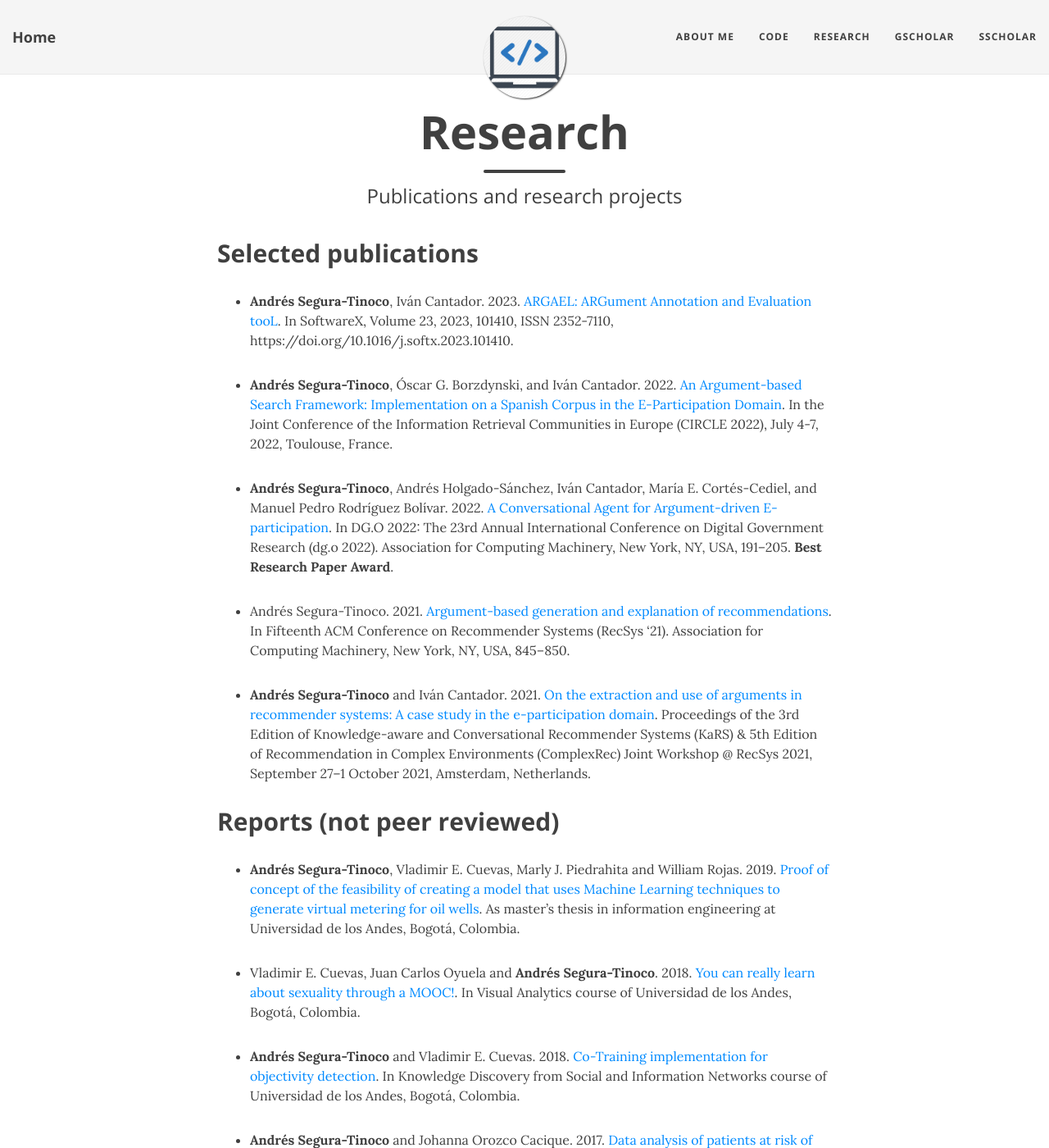
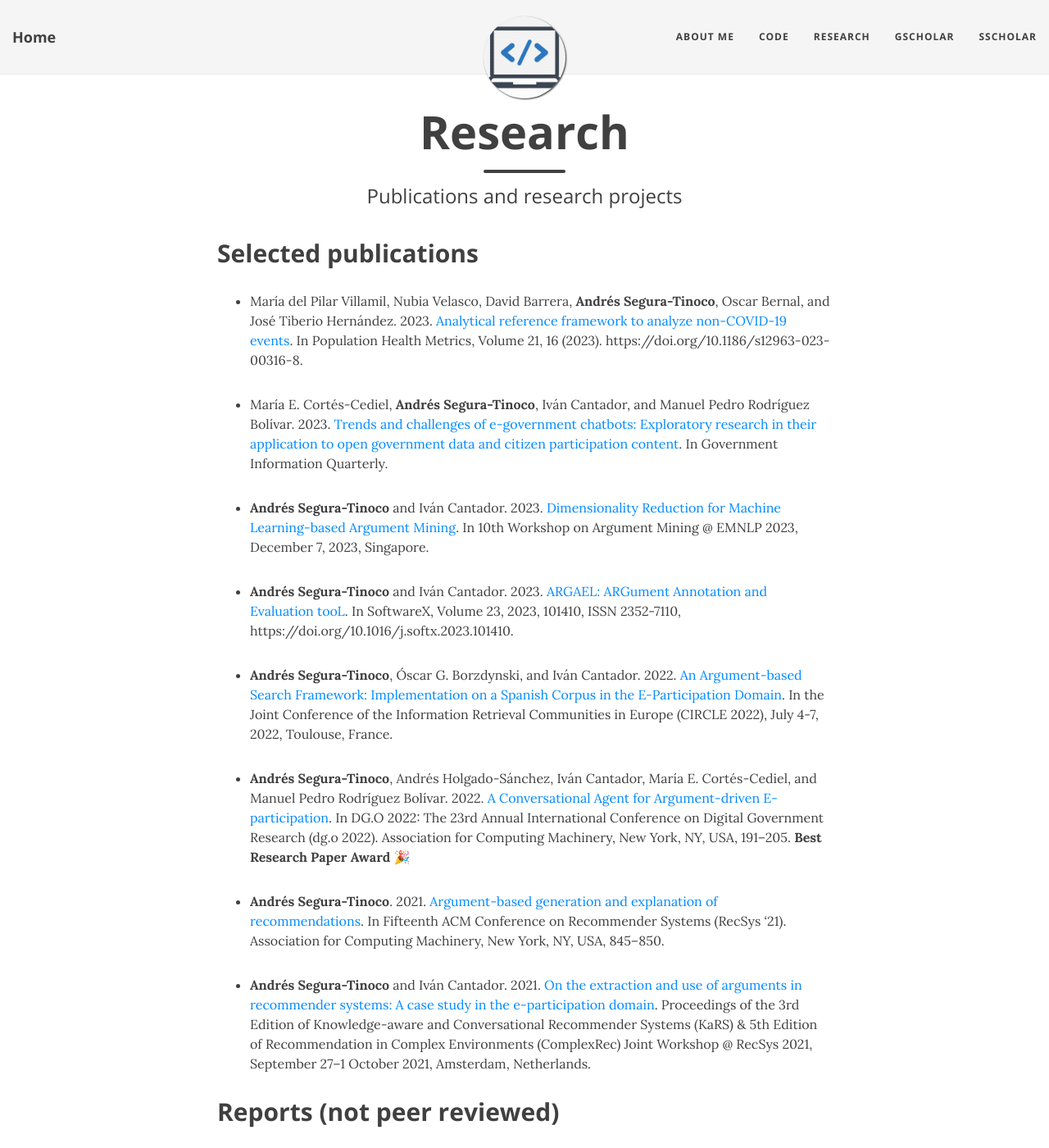
Before and after one commit to ansegura7/ansegura7.github.io, a Jekyll site: the page built from research.md, in a window 1280 px wide and 1400 px high. Shown: the whole window at 82% size. Built offline with Jekyll 4.4.1, drawn with Linux system fonts in a browser that asks for light colours; nearby versions of some CDN libraries; some of the changed text lies outside the part shown.

Commit message:
Update research.md
The selected publications and reports (not peer reviewed) list has been updated.

```diff
--- a/research.md
+++ b/research.md
@@ -6,25 +6,30 @@ subtitle: Publications and research projects
 
 ## Selected publications
 
-- <b>Andrés Segura-Tinoco</b>, Iván Cantador. 2023. <a href="https://www.sciencedirect.com/science/article/pii/S2352711023001061" target="_blank">ARGAEL: ARGument Annotation and Evaluation tooL</a>. In SoftwareX, Volume 23, 2023, 101410, ISSN 2352-7110, https://doi.org/10.1016/j.softx.2023.101410.
+- María del Pilar Villamil, Nubia Velasco, David Barrera, <b>Andrés Segura-Tinoco</b>, Oscar Bernal, and José Tiberio Hernández. 2023. <a href="https://pophealthmetrics.biomedcentral.com/articles/10.1186/s12963-023-00316-8">Analytical reference framework to analyze non-COVID-19 events</a>. In Population Health Metrics, Volume 21, 16 (2023). https://doi.org/10.1186/s12963-023-00316-8.
+
+- María E. Cortés-Cediel, <b>Andrés Segura-Tinoco</b>, Iván Cantador, and Manuel Pedro Rodríguez Bolívar. 2023. <a href="#">Trends and challenges of e-government chatbots: Exploratory research in their application to open government data and citizen participation content</a>. In Government Information Quarterly.
+
+- <b>Andrés Segura-Tinoco</b> and Iván Cantador. 2023. <a href="#">Dimensionality Reduction for Machine Learning-based Argument Mining</a>. In 10th Workshop on Argument Mining @ EMNLP 2023, December 7, 2023, Singapore.
+
+- <b>Andrés Segura-Tinoco</b> and Iván Cantador. 2023. <a href="https://www.sciencedirect.com/science/article/pii/S2352711023001061" target="_blank">ARGAEL: ARGument Annotation and Evaluation tooL</a>. In SoftwareX, Volume 23, 2023, 101410, ISSN 2352-7110, https://doi.org/10.1016/j.softx.2023.101410.
 
 - <b>Andrés Segura-Tinoco</b>, Óscar G. Borzdynski, and Iván Cantador. 2022. <a href="https://github.com/argrecsys/arg-ir-tool/blob/main/papers/circle22-paper-two-cols.pdf" target="_blank">An Argument-based Search Framework: Implementation on a Spanish Corpus in the E-Participation Domain</a>. In the Joint Conference of the Information Retrieval Communities in Europe (CIRCLE 2022), July 4-7, 2022, Toulouse, France.
 
-- <b>Andrés Segura-Tinoco</b>, Andrés Holgado-Sánchez, Iván Cantador, María E. Cortés-Cediel, and Manuel Pedro Rodríguez Bolívar. 2022. <a href="https://dl.acm.org/doi/10.1145/3543434.3543447" target="_blank">A Conversational Agent for Argument-driven E-participation</a>. In DG.O 2022: The 23rd Annual International Conference on Digital Government Research (dg.o 2022). Association for Computing Machinery, New York, NY, USA, 191–205. <b>Best Research Paper Award</b>.
+- <b>Andrés Segura-Tinoco</b>, Andrés Holgado-Sánchez, Iván Cantador, María E. Cortés-Cediel, and Manuel Pedro Rodríguez Bolívar. 2022. <a href="https://dl.acm.org/doi/10.1145/3543434.3543447" target="_blank">A Conversational Agent for Argument-driven E-participation</a>. In DG.O 2022: The 23rd Annual International Conference on Digital Government Research (dg.o 2022). Association for Computing Machinery, New York, NY, USA, 191–205. <b>Best Research Paper Award</b> 🎉
 
-- Andrés Segura-Tinoco. 2021. <a href="https://dl.acm.org/doi/10.1145/3460231.3473894" target="_blank">Argument-based generation and explanation of recommendations</a>. In Fifteenth ACM Conference on Recommender Systems (RecSys '21). Association for Computing Machinery, New York, NY, USA, 845–850.
+- <b>Andrés Segura-Tinoco</b>. 2021. <a href="https://dl.acm.org/doi/10.1145/3460231.3473894" target="_blank">Argument-based generation and explanation of recommendations</a>. In Fifteenth ACM Conference on Recommender Systems (RecSys '21). Association for Computing Machinery, New York, NY, USA, 845–850.
 
-- <b>Andrés Segura-Tinoco</b> and Iván Cantador. 2021. <a href="http://ceur-ws.org/Vol-2960/paper3.pdf" target="_blank">On the extraction and use of arguments in recommender
-systems: A case study in the e-participation domain</a>. Proceedings of the 3rd Edition of Knowledge-aware and Conversational Recommender Systems (KaRS) & 5th Edition of Recommendation in Complex Environments (ComplexRec) Joint Workshop @ RecSys 2021, September 27–1 October 2021, Amsterdam, Netherlands.
+- <b>Andrés Segura-Tinoco</b> and Iván Cantador. 2021. <a href="http://ceur-ws.org/Vol-2960/paper3.pdf" target="_blank">On the extraction and use of arguments in recommender systems: A case study in the e-participation domain</a>. Proceedings of the 3rd Edition of Knowledge-aware and Conversational Recommender Systems (KaRS) & 5th Edition of Recommendation in Complex Environments (ComplexRec) Joint Workshop @ RecSys 2021, September 27–1 October 2021, Amsterdam, Netherlands.
 
 ## Reports (not peer reviewed)
 
-- <b>Andrés Segura-Tinoco</b>, Vladimir E. Cuevas, Marly J. Piedrahita and William Rojas. 2019. <a href="#">Proof of concept of the feasibility of creating a model that uses Machine Learning techniques to generate virtual metering for oil wells</a>. As master's thesis in information engineering at Universidad de los Andes, Bogotá, Colombia.
+- <b>Andrés Segura-Tinoco</b>, Vladimir E. Cuevas, Marly J. Piedrahita, and William Rojas. 2019. <a href="#">Proof of concept of the feasibility of creating a model that uses Machine Learning techniques to generate virtual metering for oil wells</a>. Master's thesis in information engineering at the Universidad de los Andes, Bogotá, Colombia.
 
-- Vladimir E. Cuevas, Juan Carlos Oyuela and <b>Andrés Segura-Tinoco</b>. 2018. <a href="https://github.com/ansegura7/VA-Proyecto-Final-MOOC/blob/master/paper/Proyecto_Final_VA_EN.pdf" target="_blank">You can really learn about sexuality through a MOOC!</a>. In Visual Analytics course of Universidad de los Andes, Bogotá, Colombia.
+- Vladimir E. Cuevas, Juan Carlos Oyuela, and <b>Andrés Segura-Tinoco</b>. 2018. <a href="https://github.com/ansegura7/VA-Proyecto-Final-MOOC/blob/master/paper/Proyecto_Final_VA_EN.pdf" target="_blank">You can really learn about sexuality through a MOOC!</a>. In the Visual Analytics course at the Universidad de los Andes, Bogotá, Colombia.
 
-- <b>Andrés Segura-Tinoco</b> and Vladimir E. Cuevas. 2018. <a href="https://github.com/ansegura7/ML_ObjectivityDetection/blob/master/paper/Co-Training_Implementation_for_Objectivity_Detection.pdf" target="_blank">Co-Training implementation for objectivity detection</a>. In Knowledge Discovery from Social and Information Networks course of Universidad de los Andes, Bogotá, Colombia.
+- <b>Andrés Segura-Tinoco</b> and Vladimir E. Cuevas. 2018. <a href="https://github.com/ansegura7/ML_ObjectivityDetection/blob/master/paper/Co-Training_Implementation_for_Objectivity_Detection.pdf" target="_blank">Co-Training implementation for objectivity detection</a>. In Knowledge Discovery from Social and Information Networks course at the Universidad de los Andes, Bogotá, Colombia.
 
-- <b>Andrés Segura-Tinoco</b> and Johanna Orozco Cacique. 2017. <a href="https://github.com/ansegura7/ML_CHD_Prediction/blob/master/paper/CHD_Prediction_using_ML_techniques.pdf" target="_blank">Data analysis of patients at risk of presenting CHD using machine learning techniques</a>. In Intelligent Systems Architecture course of Universidad de los Andes, Bogotá, Colombia.
+- <b>Andrés Segura-Tinoco</b> and Johanna Orozco Cacique. 2017. <a href="https://github.com/ansegura7/ML_CHD_Prediction/blob/master/paper/CHD_Prediction_using_ML_techniques.pdf" target="_blank">Data analysis of patients at risk of presenting CHD using machine learning techniques</a>. In Intelligent Systems Architecture course at the Universidad de los Andes, Bogotá, Colombia.
 
-- Andrés Segura-Tinoco. 2009. <a href="#">Development of an application for the compression of binary images using bidimensional cellular automata</a>. As computer engineering thesis at Universidad de Oriente, Barcelona, Anzoátegui, Venezuela.
+- <b>Andrés Segura-Tinoco</b>. 2009. <a href="#">Development of an application for the compression of binary images using bidimensional cellular automata</a>. Computer engineering thesis at Universidad de Oriente, Barcelona, Anzoátegui, Venezuela.
```
